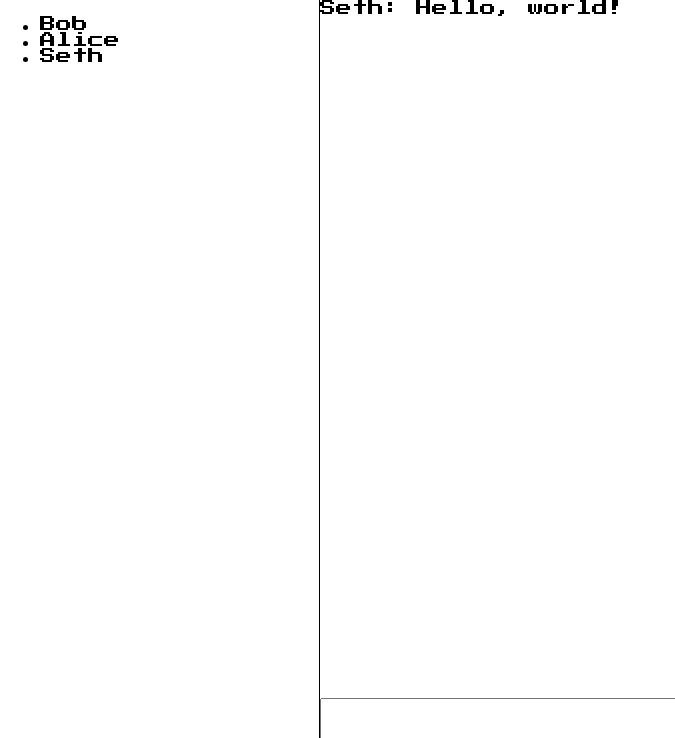
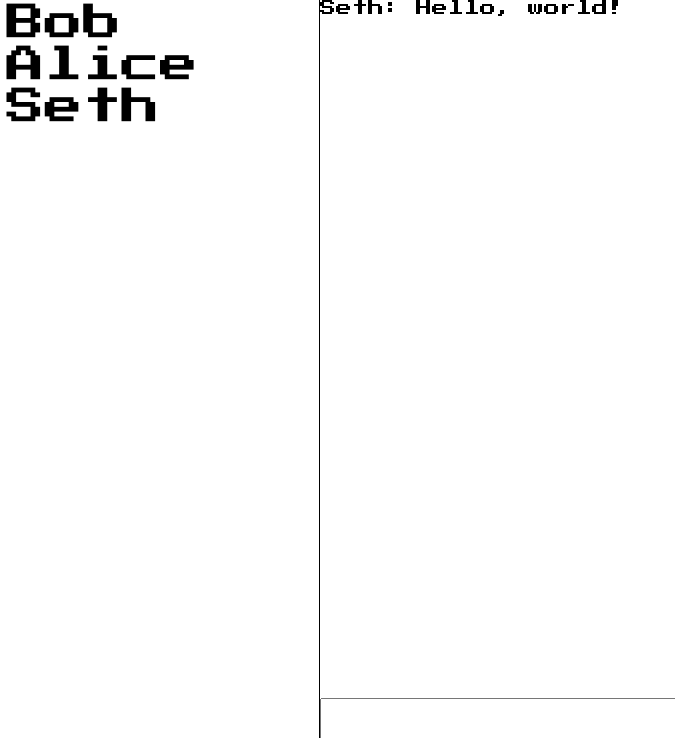
Before and after one commit to sethespinoza/chat-app, a React (Create React App) app: page / in a window 1280 px wide. Shown: the top 738 px of the page, without its empty margins (0-675 px from the left). Built offline with nearby package versions, Linux system fonts and the light colour scheme.

Commit message:
added text formatting to sidebar

```diff
--- /dev/null
+++ b/src/components/Sidebar.css
@@ -0,0 +1,6 @@
+.sidebar li {
+    list-style-type: none;
+    font-size: 3vw;
+    padding-left: .5vw;
+    padding-top: .5vh;
+}
--- a/src/components/Sidebar.js
+++ b/src/components/Sidebar.js
@@ -1,13 +1,12 @@
 import React from 'react';
+import './Sidebar.css';
 
 function Sidebar() {
   return (
     <aside className="sidebar">
-      <ul>
         <li>Bob</li>
         <li>Alice</li>
         <li>Seth</li>
-      </ul>
     </aside>
   );
 }
```
Also changed, not shown: src/components/MessagesList.css (added).
